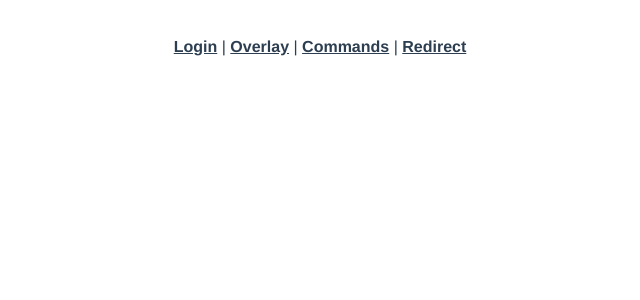
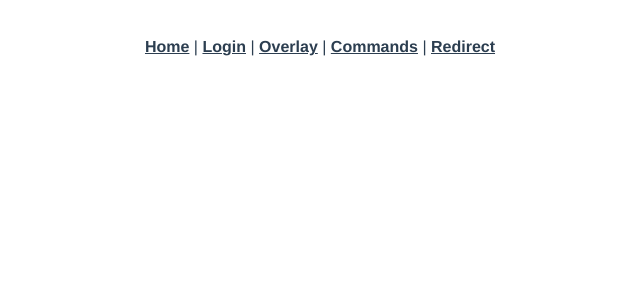
Before and after one commit to baumannzone/gs-mentorship-twitch, a Vue app: page / in a window 1280 px wide. Shown: the top 300 px of the page, without its empty margins (320-960 px from the left). Built offline with nearby package versions, Linux system fonts and the light colour scheme.

Commit message:
feat: add home link

```diff
--- a/src/App.vue
+++ b/src/App.vue
@@ -1,5 +1,6 @@
 <template>
   <div id="nav">
+    <router-link to="/">Home</router-link> |
     <router-link to="/login">Login</router-link> |
     <router-link to="/overlay">Overlay</router-link> |
     <router-link to="/commands">Commands</router-link> |
```
Also changed, not shown: 1 other file (tests, documents, lock files or other folders).
